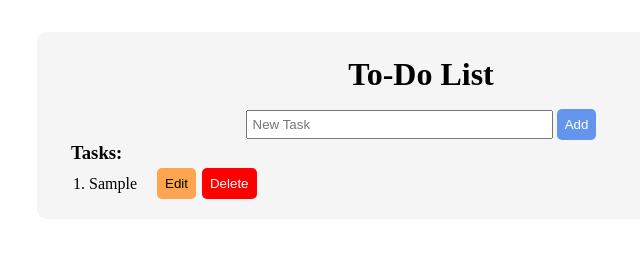
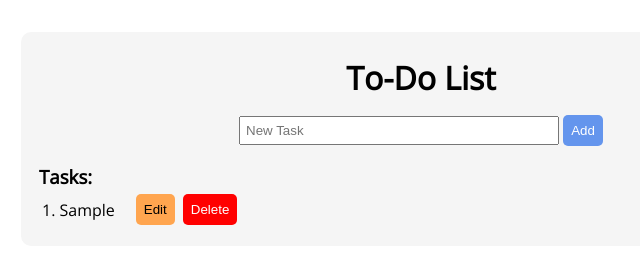
Before and after one commit to annaclaraf/todo-list, a plain HTML site: page index.html in a window 1280 px wide. Both pictures are taken after typing "Sample" into the empty fields and a click on the input "Add". Shown: the whole page, without its empty margins (219-859 px from the left). Drawn offline with nearby package versions, Linux system fonts and the light colour scheme.

Commit message:
change in style

```diff
--- a/style.css
+++ b/style.css
@@ -1,3 +1,5 @@
+@import url('https://fonts.googleapis.com/css2?family=Open+Sans:wght@300;400&display=swap');
+
 * {
     margin: 0;
     padding: 0;
@@ -6,7 +8,8 @@
 
 .container {
     background: #F5F5F5;
-    max-width: 60%;
+    font-family: 'Open Sans', sans-serif;
+    width: min(90vw, 800px);
     margin: auto;
     margin-top: 2rem;
     border-radius: 10px;
@@ -59,26 +62,22 @@ input[type='submit'], button, a{
 }
 
 table {
-    margin-left: 2rem;
+    margin: 1rem 1rem 0;
     padding-bottom: 1rem;
-}
-
-th h3{
     text-align: left;
 }
 
-
 td{
-    padding: 2px;
-    text-align: left;
+    padding: 3px;
 }
 
-.taskname{
+.taskname {
     padding-right: 1rem;
+    word-break: break-all;
 }
 
 #edit-box{
     display: none;
-    margin-left: 2rem;
+    margin-left: 1rem;
     padding-bottom: 3rem;
 }
```
